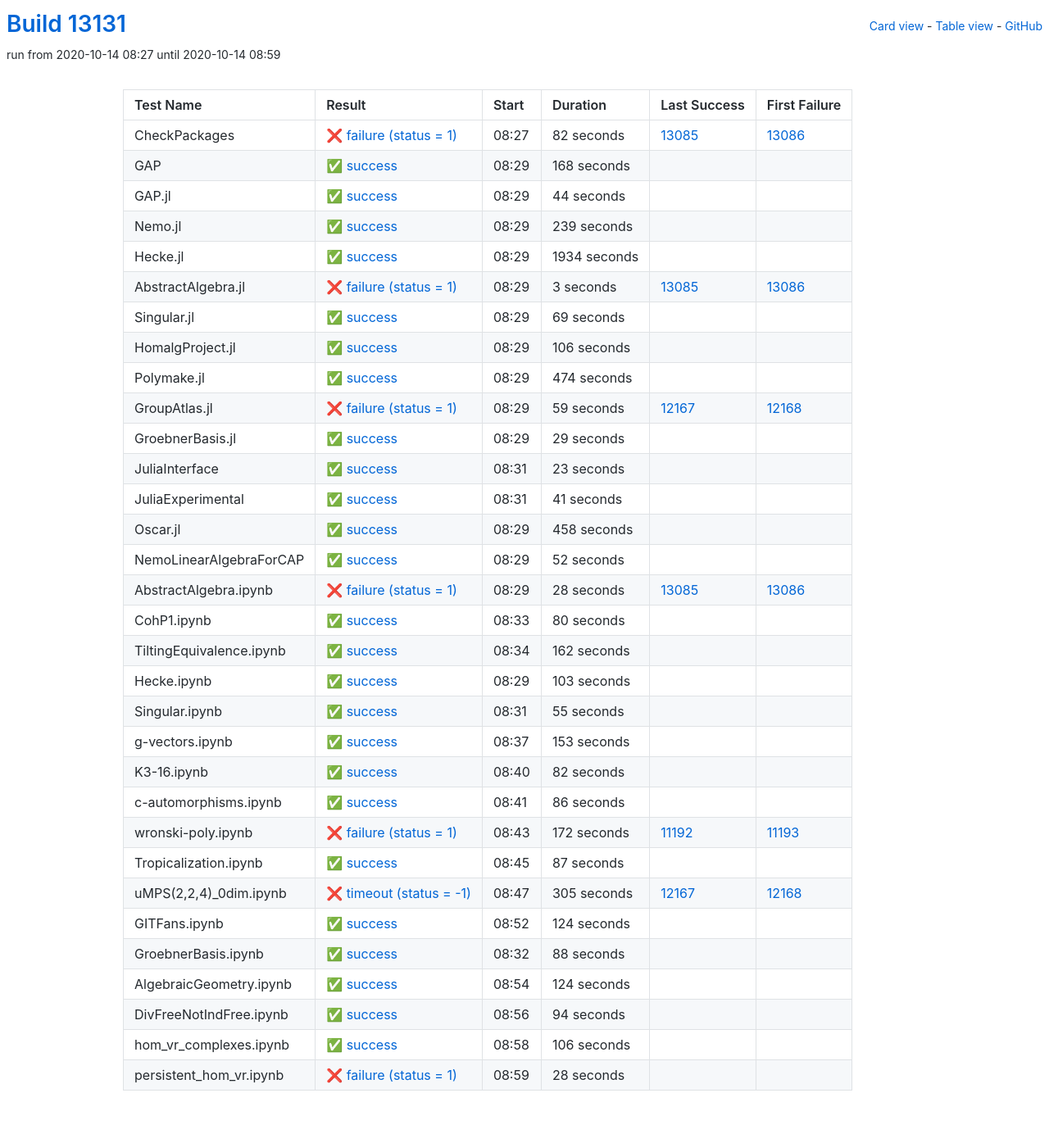
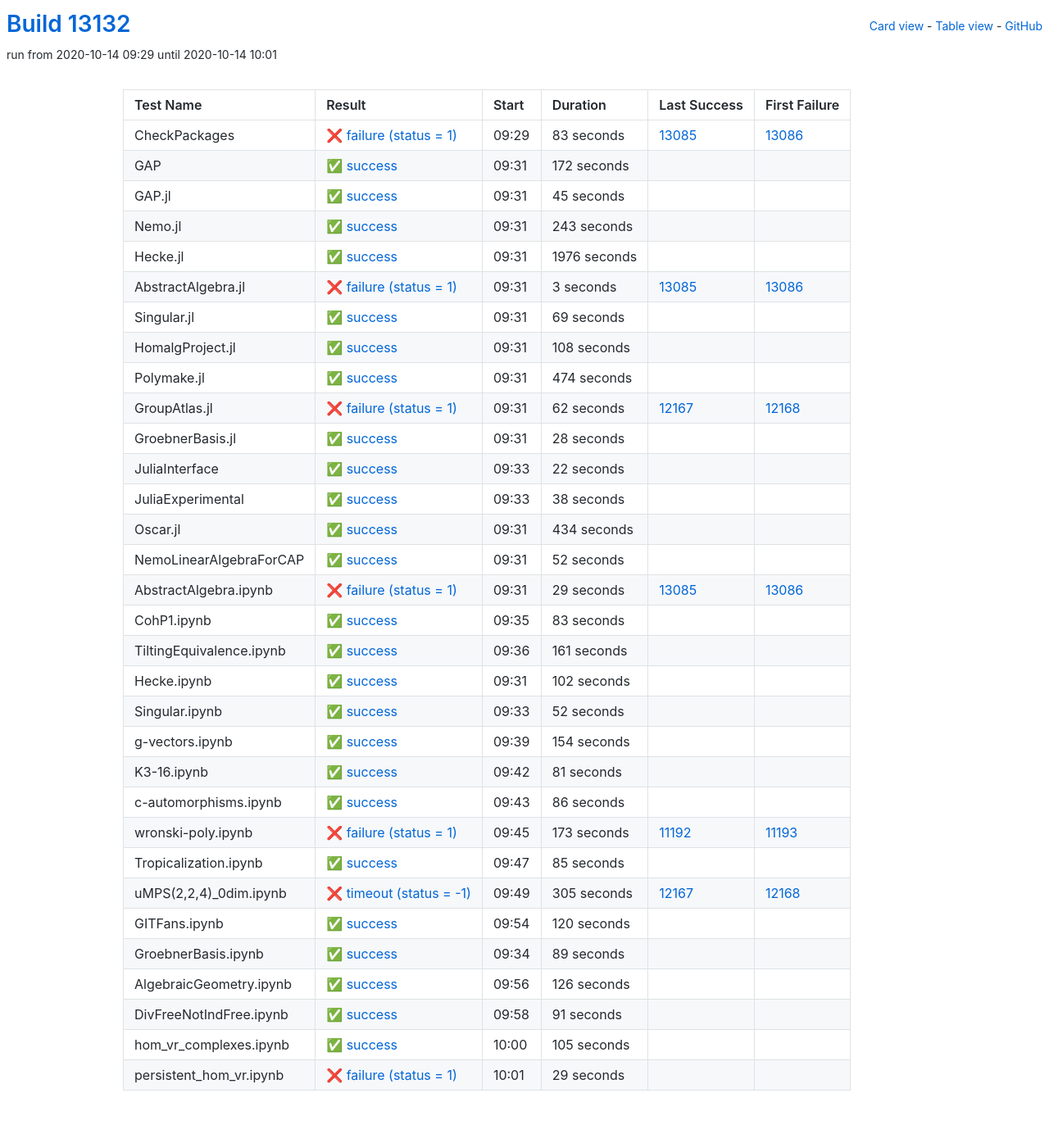
Before and after one commit to oscar-system/oscar-ci-status, a Jekyll site: the page built from table.html, in a window 1280 px wide. Shown: the whole page at 82% size. Built offline with Jekyll 4.4.1, drawn with Linux system fonts in a browser that asks for light colours.

Commit message:
Build #13132

```diff
--- a/_data/ci.yml
+++ b/_data/ci.yml
@@ -1,6 +1,6 @@
 ---
-build: 13131
-build_url: https://oscarci.mathematik.uni-kl.de/job/oscar/13131/
+build: 13132
+build_url: https://oscarci.mathematik.uni-kl.de/job/oscar/13132/
 job: oscar
 organization: oscar-system
 repo: oscar-ci-status
@@ -8,68 +8,68 @@
 tests:
 - name: CheckPackages
   id: checkpackages
-  log: https://oscarci.mathematik.uni-kl.de/job/oscar/13131/artifact/logs/build-13131/CheckPackages.log
-  start: 2020-10-14 08:27
+  log: https://oscarci.mathematik.uni-kl.de/job/oscar/13132/artifact/logs/build-13132/CheckPackages.log
+  start: 2020-10-14 09:29
   success: false
   exitcode: 1
   status: failure
-  duration: 82
+  duration: 83
   last_success: 13085
   last_success_url: https://oscarci.mathematik.uni-kl.de/job/oscar/13085/
   first_failure: 13086
   first_failure_url: https://oscarci.mathematik.uni-kl.de/job/oscar/13086/
 - name: GAP
   id: gap
-  log: https://oscarci.mathematik.uni-kl.de/job/oscar/13131/artifact/logs/build-13131/GAP.log
-  start: 2020-10-14 08:29
+  log: https://oscarci.mathematik.uni-kl.de/job/oscar/13132/artifact/logs/build-13132/GAP.log
+  start: 2020-10-14 09:31
   success: true
   exitcode: 0
   status: success
-  duration: 168
+  duration: 172
   last_success: false
   last_success_url:
   first_failure: false
   first_failure_url:
 - name: GAP.jl
   id: gap-jl
-  log: https://oscarci.mathematik.uni-kl.de/job/oscar/13131/artifact/logs/build-13131/GAP.jl.log
-  start: 2020-10-14 08:29
+  log: https://oscarci.mathematik.uni-kl.de/job/oscar/13132/artifact/logs/build-13132/GAP.jl.log
+  start: 2020-10-14 09:31
   success: true
   exitcode: 0
   status: success
-  duration: 44
+  duration: 45
   last_success: false
   last_success_url:
   first_failure: false
   first_failure_url:
 - name: Nemo.jl
   id: nemo-jl
-  log: https://oscarci.mathematik.uni-kl.de/job/oscar/13131/artifact/logs/build-13131/Nemo.jl.log
-  start: 2020-10-14 08:29
+  log: https://oscarci.mathematik.uni-kl.de/job/oscar/13132/artifact/logs/build-13132/Nemo.jl.log
+  start: 2020-10-14 09:31
   success: true
   exitcode: 0
   status: success
-  duration: 239
+  duration: 243
   last_success: false
   last_success_url:
   first_failure: false
   first_failure_url:
 - name: Hecke.jl
   id: hecke-jl
-  log: https://oscarci.mathematik.uni-kl.de/job/oscar/13131/artifact/logs/build-13131/Hecke.jl.log
-  start: 2020-10-14 08:29
+  log: https://oscarci.mathematik.uni-kl.de/job/oscar/13132/artifact/logs/build-13132/Hecke.jl.log
+  start: 2020-10-14 09:31
   success: true
   exitcode: 0
   status: success
-  duration: 1934
+  duration: 1976
   last_success: false
   last_success_url:
   first_failure: false
   first_failure_url:
 - name: AbstractAlgebra.jl
   id: abstractalgebra-jl
-  log: https://oscarci.mathematik.uni-kl.de/job/oscar/13131/artifact/logs/build-13131/AbstractAlgebra.jl.log
-  start: 2020-10-14 08:29
+  log: https://oscarci.mathematik.uni-kl.de/job/oscar/13132/artifact/logs/build-13132/AbstractAlgebra.jl.log
+  start: 2020-10-14 09:31
   success: false
   exitcode: 1
   status: failure
@@ -80,8 +80,8 @@
   first_failure_url: https://oscarci.mathematik.uni-kl.de/job/oscar/13086/
 - name: Singular.jl
   id: singular-jl
-  log: https://oscarci.mathematik.uni-kl.de/job/oscar/13131/artifact/logs/build-13131/Singular.jl.log
-  start: 2020-10-14 08:29
+  log: https://oscarci.mathematik.uni-kl.de/job/oscar/13132/artifact/logs/build-13132/Singular.jl.log
+  start: 2020-10-14 09:31
   success: true
   exitcode: 0
   status: success
@@ -92,20 +92,20 @@
   first_failure_url:
 - name: HomalgProject.jl
   id: homalgproject-jl
-  log: https://oscarci.mathematik.uni-kl.de/job/oscar/13131/artifact/logs/build-13131/HomalgProject.jl.log
-  start: 2020-10-14 08:29
+  log: https://oscarci.mathematik.uni-kl.de/job/oscar/13132/artifact/logs/build-13132/HomalgProject.jl.log
+  start: 2020-10-14 09:31
   success: true
   exitcode: 0
   status: success
-  duration: 106
+  duration: 108
   last_success: false
   last_success_url:
   first_failure: false
   first_failure_url:
 - name: Polymake.jl
   id: polymake-jl
-  log: https://oscarci.mathematik.uni-kl.de/job/oscar/13131/artifact/logs/build-13131/Polymake.jl.log
-  start: 2020-10-14 08:29
+  log: https://oscarci.mathematik.uni-kl.de/job/oscar/13132/artifact/logs/build-13132/Polymake.jl.log
+  start: 2020-10-14 09:31
   success: true
   exitcode: 0
   status: success
@@ -116,68 +116,68 @@
   first_failure_url:
 - name: GroupAtlas.jl
   id: groupatlas-jl
-  log: https://oscarci.mathematik.uni-kl.de/job/oscar/13131/artifact/logs/build-13131/GroupAtlas.jl.log
-  start: 2020-10-14 08:29
+  log: https://oscarci.mathematik.uni-kl.de/job/oscar/13132/artifact/logs/build-13132/GroupAtlas.jl.log
+  start: 2020-10-14 09:31
   success: false
   exitcode: 1
   status: failure
-  duration: 59
+  duration: 62
   last_success: 12167
   last_success_url: https://oscarci.mathematik.uni-kl.de/job/oscar/12167/
   first_failure: 12168
   first_failure_url: https://oscarci.mathematik.uni-kl.de/job/oscar/12168/
 - name: GroebnerBasis.jl
   id: groebnerbasis-jl
-  log: https://oscarci.mathematik.uni-kl.de/job/oscar/13131/artifact/logs/build-13131/GroebnerBasis.jl.log
-  start: 2020-10-14 08:29
+  log: https://oscarci.mathematik.uni-kl.de/job/oscar/13132/artifact/logs/build-13132/GroebnerBasis.jl.log
+  start: 2020-10-14 09:31
   success: true
   exitcode: 0
   status: success
-  duration: 29
+  duration: 28
   last_success: false
   last_success_url:
   first_failure: false
   first_failure_url:
 - name: JuliaInterface
   id: juliainterface
-  log: https://oscarci.mathematik.uni-kl.de/job/oscar/13131/artifact/logs/build-13131/JuliaInterface.log
-  start: 2020-10-14 08:31
+  log: https://oscarci.mathematik.uni-kl.de/job/oscar/13132/artifact/logs/build-13132/JuliaInterface.log
+  start: 2020-10-14 09:33
   success: true
   exitcode: 0
   status: success
-  duration: 23
+  duration: 22
   last_success: false
   last_success_url:
   first_failure: false
   first_failure_url:
 - name: JuliaExperimental
   id: juliaexperimental
-  log: https://oscarci.mathematik.uni-kl.de/job/oscar/13131/artifact/logs/build-13131/JuliaExperimental.log
-  start: 2020-10-14 08:31
+  log: https://oscarci.mathematik.uni-kl.de/job/oscar/13132/artifact/logs/build-13132/JuliaExperimental.log
+  start: 2020-10-14 09:33
   success: true
   exitcode: 0
   status: success
-  duration: 41
+  duration: 38
   last_success: false
   last_success_url:
   first_failure: false
   first_failure_url:
 - name: Oscar.jl
   id: oscar-jl
-  log: https://oscarci.mathematik.uni-kl.de/job/oscar/13131/artifact/logs/build-13131/Oscar.jl.log
-  start: 2020-10-14 08:29
+  log: https://oscarci.mathematik.uni-kl.de/job/oscar/13132/artifact/logs/build-13132/Oscar.jl.log
+  start: 2020-10-14 09:31
   success: true
   exitcode: 0
   status: success
-  duration: 458
+  duration: 434
   last_success: false
   last_success_url:
   first_failure: false
   first_failure_url:
 - name: NemoLinearAlgebraForCAP
   id: nemolinearalgebraforcap
-  log: https://oscarci.mathematik.uni-kl.de/job/oscar/13131/artifact/logs/build-13131/NemoLinearAlgebraForCAP.log
-  start: 2020-10-14 08:29
+  log: https://oscarci.mathematik.uni-kl.de/job/oscar/13132/artifact/logs/build-13132/NemoLinearAlgebraForCAP.log
+  start: 2020-10-14 09:31
   success: true
   exitcode: 0
   status: success
@@ -188,92 +188,92 @@
   first_failure_url:
 - name: AbstractAlgebra.ipynb
   id: abstractalgebra-ipynb
-  log: https://oscarci.mathematik.uni-kl.de/job/oscar/13131/artifact/logs/build-13131/AbstractAlgebra.ipynb.log
-  start: 2020-10-14 08:29
+  log: https://oscarci.mathematik.uni-kl.de/job/oscar/13132/artifact/logs/build-13132/AbstractAlgebra.ipynb.log
+  start: 2020-10-14 09:31
   success: false
   exitcode: 1
   status: failure
-  duration: 28
+  duration: 29
   last_success: 13085
   last_success_url: https://oscarci.mathematik.uni-kl.de/job/oscar/13085/
   first_failure: 13086
   first_failure_url: https://oscarci.mathematik.uni-kl.de/job/oscar/13086/
 - name: CohP1.ipynb
   id: cohp1-ipynb
-  log: https://oscarci.mathematik.uni-kl.de/job/oscar/13131/artifact/logs/build-13131/CohP1.ipynb.log
-  start: 2020-10-14 08:33
+  log: https://oscarci.mathematik.uni-kl.de/job/oscar/13132/artifact/logs/build-13132/CohP1.ipynb.log
+  start: 2020-10-14 09:35
   success: true
   exitcode: 0
   status: success
-  duration: 80
+  duration: 83
   last_success: false
   last_success_url:
   first_failure: false
   first_failure_url:
 - name: TiltingEquivalence.ipynb
   id: tiltingequivalence-ipynb
-  log: https://oscarci.mathematik.uni-kl.de/job/oscar/13131/artifact/logs/build-13131/TiltingEquivalence.ipynb.log
-  start: 2020-10-14 08:34
+  log: https://oscarci.mathematik.uni-kl.de/job/oscar/13132/artifact/logs/build-13132/TiltingEquivalence.ipynb.log
+  start: 2020-10-14 09:36
   success: true
   exitcode: 0
   status: success
-  duration: 162
+  duration: 161
   last_success: false
   last_success_url:
   first_failure: false
   first_failure_url:
 - name: Hecke.ipynb
   id: hecke-ipynb
-  log: https://oscarci.mathematik.uni-kl.de/job/oscar/13131/artifact/logs/build-13131/Hecke.ipynb.log
-  start: 2020-10-14 08:29
+  log: https://oscarci.mathematik.uni-kl.de/job/oscar/13132/artifact/logs/build-13132/Hecke.ipynb.log
+  start: 2020-10-14 09:31
   success: true
   exitcode: 0
   status: success
-  duration: 103
+  duration: 102
   last_success: false
   last_success_url:
   first_failure: false
   first_failure_url:
 - name: Singular.ipynb
   id: singular-ipynb
-  log: https://oscarci.mathematik.uni-kl.de/job/oscar/13131/artifact/logs/build-13131/Singular.ipynb.log
-  start: 2020-10-14 08:31
+  log: https://oscarci.mathematik.uni-kl.de/job/oscar/13132/artifact/logs/build-13132/Singular.ipynb.log
+  start: 2020-10-14 09:33
   success: true
   exitcode: 0
   status: success
-  duration: 55
+  duration: 52
   last_success: false
   last_success_url:
   first_failure: false
   first_failure_url:
 - name: g-vectors.ipynb
   id: g-vectors-ipynb
-  log: https://oscarci.mathematik.uni-kl.de/job/oscar/13131/artifact/logs/build-13131/g-vectors.ipynb.log
-  start: 2020-10-14 08:37
+  log: https://oscarci.mathematik.uni-kl.de/job/oscar/13132/artifact/logs/build-13132/g-vectors.ipynb.log
+  start: 2020-10-14 09:39
   success: true
   exitcode: 0
   status: success
-  duration: 153
+  duration: 154
   last_success: false
   last_success_url:
   first_failure: false
   first_failure_url:
 - name: K3-16.ipynb
   id: k3-16-ipynb
-  log: https://oscarci.mathematik.uni-kl.de/job/oscar/13131/artifact/logs/build-13131/K3-16.ipynb.log
-  start: 2020-10-14 08:40
+  log: https://oscarci.mathematik.uni-kl.de/job/oscar/13132/artifact/logs/build-13132/K3-16.ipynb.log
+  start: 2020-10-14 09:42
   success: true
   exitcode: 0
   status: success
-  duration: 82
+  duration: 81
   last_success: false
   last_success_url:
   first_failure: false
   first_failure_url:
 - name: c-automorphisms.ipynb
   id: c-automorphisms-ipynb
-  log: https://oscarci.mathematik.uni-kl.de/job/oscar/13131/artifact/logs/build-13131/c-automorphisms.ipynb.log
-  start: 2020-10-14 08:41
+  log: https://oscarci.mathematik.uni-kl.de/job/oscar/13132/artifact/logs/build-13132/c-automorphisms.ipynb.log
+  start: 2020-10-14 09:43
   success: true
   exitcode: 0
   status: success
@@ -284,32 +284,32 @@
   first_failure_url:
 - name: wronski-poly.ipynb
   id: wronski-poly-ipynb
-  log: https://oscarci.mathematik.uni-kl.de/job/oscar/13131/artifact/logs/build-13131/wronski-poly.ipynb.log
-  start: 2020-10-14 08:43
+  log: https://oscarci.mathematik.uni-kl.de/job/oscar/13132/artifact/logs/build-13132/wronski-poly.ipynb.log
+  start: 2020-10-14 09:45
   success: false
   exitcode: 1
   status: failure
-  duration: 172
+  duration: 173
   last_success: 11192
   last_success_url: https://oscarci.mathematik.uni-kl.de/job/oscar/11192/
   first_failure: 11193
   first_failure_url: https://oscarci.mathematik.uni-kl.de/job/oscar/11193/
 - name: Tropicalization.ipynb
   id: tropicalization-ipynb
-  log: https://oscarci.mathematik.uni-kl.de/job/oscar/13131/artifact/logs/build-13131/Tropicalization.ipynb.log
-  start: 2020-10-14 08:45
+  log: https://oscarci.mathematik.uni-kl.de/job/oscar/13132/artifact/logs/build-13132/Tropicalization.ipynb.log
+  start: 2020-10-14 09:47
   success: true
   exitcode: 0
   status: success
-  duration: 87
+  duration: 85
   last_success: false
   last_success_url:
   first_failure: false
   first_failure_url:
 - name: uMPS(2,2,4)_0dim.ipynb
   id: umps-2-2-4-0dim-ipynb
-  log: https://oscarci.mathematik.uni-kl.de/job/oscar/13131/artifact/logs/build-13131/uMPS-2-2-4-_0dim.ipynb.log
-  start: 2020-10-14 08:47
+  log: https://oscarci.mathematik.uni-kl.de/job/oscar/13132/artifact/logs/build-13132/uMPS-2-2-4-_0dim.ipynb.log
+  start: 2020-10-14 09:49
   success: false
   exitcode: -1
   status: timeout
@@ -320,72 +320,72 @@
   first_failure_url: https://oscarci.mathematik.uni-kl.de/job/oscar/12168/
 - name: GITFans.ipynb
   id: gitfans-ipynb
-  log: https://oscarci.mathematik.uni-kl.de/job/oscar/13131/artifact/logs/build-13131/GITFans.ipynb.log
-  start: 2020-10-14 08:52
+  log: https://oscarci.mathematik.uni-kl.de/job/oscar/13132/artifact/logs/build-13132/GITFans.ipynb.log
+  start: 2020-10-14 09:54
   success: true
   exitcode: 0
   status: success
-  duration: 124
+  duration: 120
   last_success: false
   last_success_url:
   first_failure: false
   first_failure_url:
 - name: GroebnerBasis.ipynb
   id: groebnerbasis-ipynb
-  log: https://oscarci.mathematik.uni-kl.de/job/oscar/13131/artifact/logs/build-13131/GroebnerBasis.ipynb.log
-  start: 2020-10-14 08:32
+  log: https://oscarci.mathematik.uni-kl.de/job/oscar/13132/artifact/logs/build-13132/GroebnerBasis.ipynb.log
+  start: 2020-10-14 09:34
   success: true
   exitcode: 0
   status: success
-  duration: 88
+  duration: 89
   last_success: false
   last_success_url:
   first_failure: false
   first_failure_url:
 - name: AlgebraicGeometry.ipynb
   id: algebraicgeometry-ipynb
-  log: https://oscarci.mathematik.uni-kl.de/job/oscar/13131/artifact/logs/build-13131/AlgebraicGeometry.ipynb.log
-  start: 2020-10-14 08:54
+  log: https://oscarci.mathematik.uni-kl.de/job/oscar/13132/artifact/logs/build-13132/AlgebraicGeometry.ipynb.log
+  start: 2020-10-14 09:56
   success: true
   exitcode: 0
   status: success
-  duration: 124
+  duration: 126
   last_success: false
   last_success_url:
   first_failure: false
   first_failure_url:
 - name: DivFreeNotIndFree.ipynb
   id: divfreenotindfree-ipynb
-  log: https://oscarci.mathematik.uni-kl.de/job/oscar/13131/artifact/logs/build-13131/DivFreeNotIndFree.ipynb.log
-  start: 2020-10-14 08:56
+  log: https://oscarci.mathematik.uni-kl.de/job/oscar/13132/artifact/logs/build-13132/DivFreeNotIndFree.ipynb.log
+  start: 2020-10-14 09:58
   success: true
   exitcode: 0
   status: success
-  duration: 94
+  duration: 91
   last_success: false
   last_success_url:
   first_failure: false
   first_failure_url:
 - name: hom_vr_complexes.ipynb
   id: hom-vr-complexes-ipynb
-  log: https://oscarci.mathematik.uni-kl.de/job/oscar/13131/artifact/logs/build-13131/hom_vr_complexes.ipynb.log
-  start: 2020-10-14 08:58
+  log: https://oscarci.mathematik.uni-kl.de/job/oscar/13132/artifact/logs/build-13132/hom_vr_complexes.ipynb.log
+  start: 2020-10-14 10:00
   success: true
   exitcode: 0
   status: success
-  duration: 106
+  duration: 105
   last_success: false
   last_success_url:
   first_failure: false
   first_failure_url:
 - name: persistent_hom_vr.ipynb
   id: persistent-hom-vr-ipynb
-  log: https://oscarci.mathematik.uni-kl.de/job/oscar/13131/artifact/logs/build-13131/persistent_hom_vr.ipynb.log
-  start: 2020-10-14 08:59
+  log: https://oscarci.mathematik.uni-kl.de/job/oscar/13132/artifact/logs/build-13132/persistent_hom_vr.ipynb.log
+  start: 2020-10-14 10:01
   success: false
   exitcode: 1
   status: failure
-  duration: 28
+  duration: 29
   last_success: false
   last_success_url:
   first_failure: false
```
Also changed, not shown: README.md.
